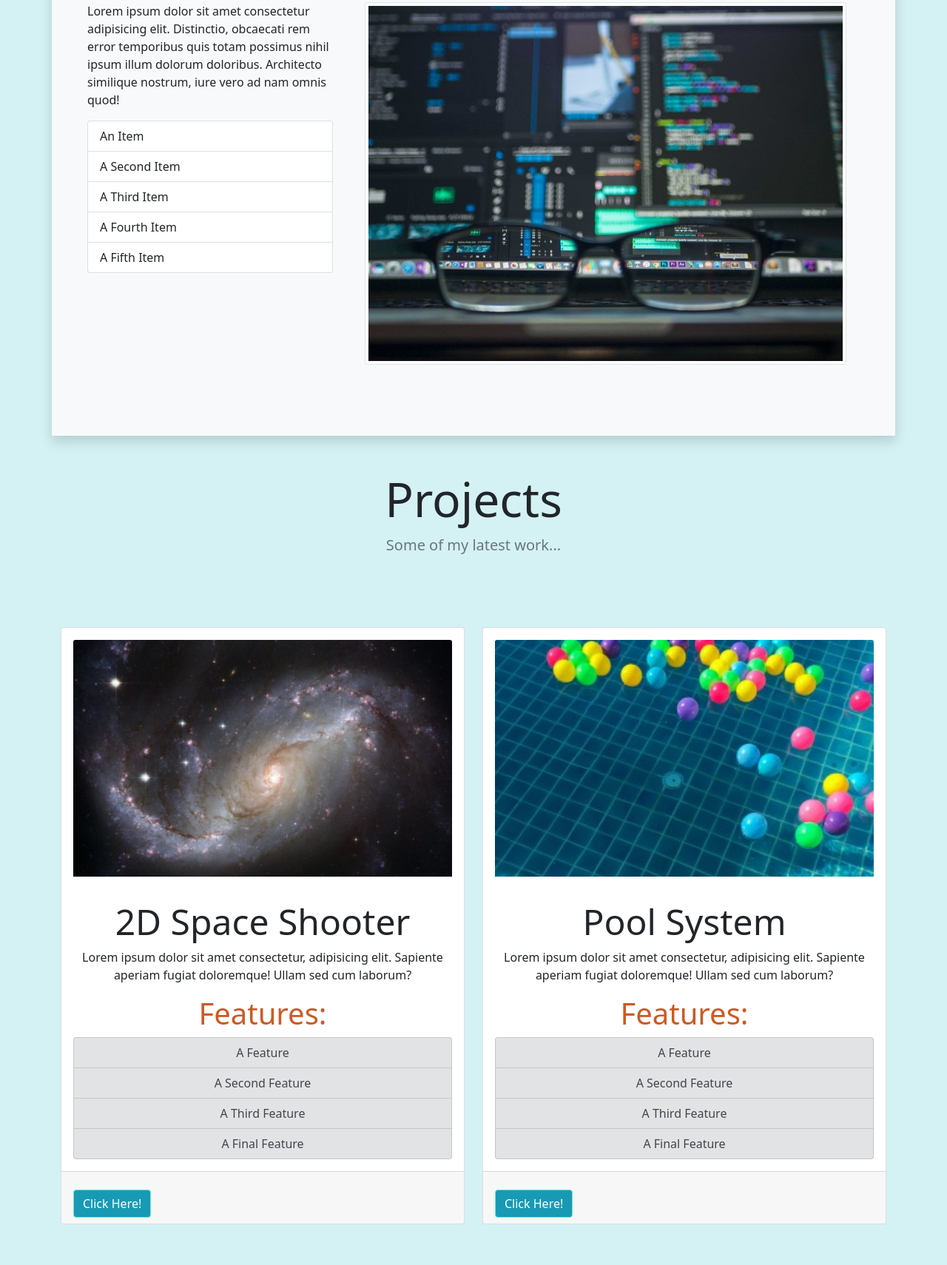
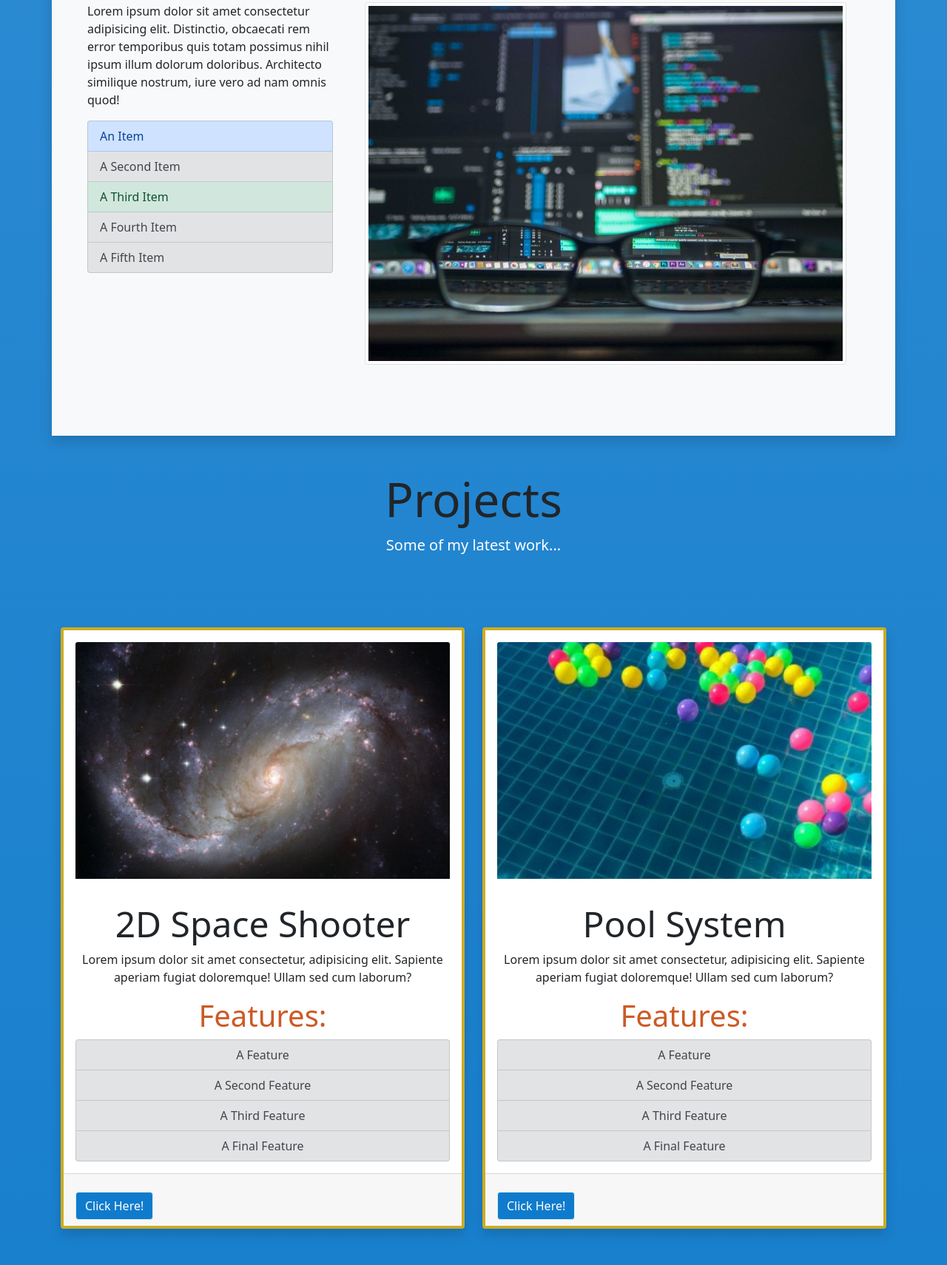
Before and after one commit to mpierce1988/mpierce1988.github.io, a plain HTML site: page index.html in a window 1280 px wide. Shown: the part 1048-2758 px from the top of the page at 74% size. Drawn offline with nearby package versions, Linux system fonts and the light colour scheme.

Commit message:
added colors as variables

```diff
--- a/index.html
+++ b/index.html
@@ -13,16 +13,25 @@
     <title>Michael Pierce's Github</title>
 
     <style>
+        :root {
+            --primary-color-dark: #1B22CC;
+            --primary-color: #107BCC;
+            --primary-color-muted: #D4F1F4;
+            --first-compliment-color: #CC5A25;
+            --second-compliment-color: #CCAB25;
+            --neighbor-color: #06CCB8;
+
+        }
         body {
-            background-color: #D4F1F4;
+            background-color: var(--primary-color);
         }
         .btn-primary {
-            background-color: #189AB4;
-            border-color: #75E6DA;
+            background-color: var(--primary-color);
+            border-color: var(--primary-color-muted);
         }
 
         a.btn-primary:hover {
-            background-color: #05445E;
+            background-color: var(--primary-color-dark);
         }
 
         .bi-code-slash {
@@ -30,11 +39,12 @@
         }
 
         a.dropdown-item:hover {
-            background-color: #07BDE3;
-            color: #fff;
+            background-color: var(--neighbor-color);
+            color: #000;
         }
         a.dropdown-item:active {
-            background-color: #05445E;
+            background-color: var(--primary-color-dark);
+            color:#fff;
         }
         /*
         #about {
@@ -42,6 +52,11 @@
             border-radius: 15px;
         }
         */
+
+        .project-border {
+
+            border: .25em solid var(--second-compliment-color);
+        }
 
         .text-color-first-compliment {
             color: #CC5A25;
@@ -62,7 +77,7 @@
 
 </head>
 
-<body>
+<body class="bg-gradient">
     <!-- Navigation -->
     <nav class="navbar navbar-expand-md navbar-light bg-light bg-gradient">
         <div class="container-md">
@@ -113,7 +128,7 @@
     <!-- Intro -->
     <div class="container-md text-center" id="intro">
         <h1 class="display-1">Hello, <span class="text-color-first-compliment">world</span>!</h1>
-        <p class="lead text-muted">Welcome to my portfolio!</p>
+        <p class="lead text-white">Welcome to my portfolio!</p>
         <div class="row justify-content-center my-5">
             <div class="col-md-8">
                 <picture>
@@ -137,11 +152,11 @@
                     quis totam possimus nihil ipsum illum dolorum doloribus. Architecto similique nostrum, iure vero ad
                     nam omnis quod!</p>
                 <ul class="list-group">
-                    <li class="list-group-item">An Item</li>
-                    <li class="list-group-item">A Second Item</li>
-                    <li class="list-group-item">A Third Item</li>
-                    <li class="list-group-item">A Fourth Item</li>
-                    <li class="list-group-item">A Fifth Item</li>
+                    <li class="list-group-item list-group-item-primary">An Item</li>
+                    <li class="list-group-item list-group-item-secondary">A Second Item</li>
+                    <li class="list-group-item list-group-item-success">A Third Item</li>
+                    <li class="list-group-item list-group-item-secondary">A Fourth Item</li>
+                    <li class="list-group-item list-group-item-secondary">A Fifth Item</li>
                 </ul>
             </div>
             <div class="col-md-8 d-none d-md-block">
@@ -157,11 +172,11 @@
     <!-- Projects -->
     <div class="container-md text-center my-5" id="projects">
         <h2 class="display-3">Projects</h2>
-        <p class="lead text-muted">Some of my latest work...</p>
+        <p class="lead text-white">Some of my latest work...</p>
 
         <div class="row my-5 justify-content-evenly">
             <div class="col-lg-6 col-xxl-4 my-5">
-                <div class="card h-100">
+                <div class="card h-100 project-border shadow">
                     <div class="img-fluid m-3" style="height:20rem; width:auto; overflow:hidden">
                         <picture>
                             <source src="images/galaxy_md.jpg" media="(min-width:75em)">
@@ -190,7 +205,7 @@
             </div>
 
             <div class="col-lg-6 col-xxl-4 my-5">
-                <div class="card h-100">
+                <div class="card h-100 project-border shadow">
                     <div class="img-fluid m-3" style="height:20rem; width:auto; overflow:hidden">
                         <picture>
                             <source src="images/pool_md.jpg" media="(min-width:75em)">
@@ -219,7 +234,7 @@
             </div>
 
             <div class="col-lg-6 col-xxl-4 my-5">
-                <div class="card h-100">
+                <div class="card h-100 project-border shadow">
                     <div class="img-fluid m-3" style="height:20rem; width:auto; overflow:hidden">
                         <picture>
                             <source src="images/pool_md.jpg" media="(min-width:75em)">
```
